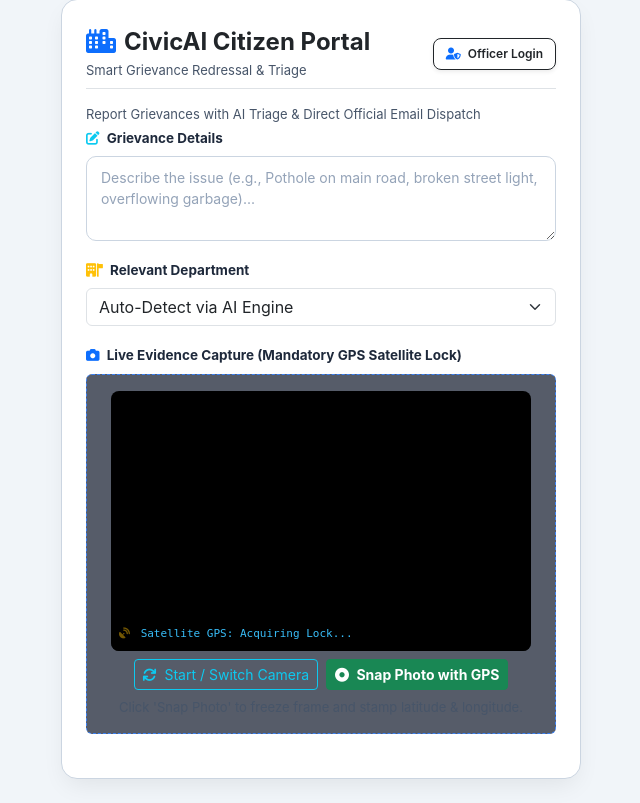
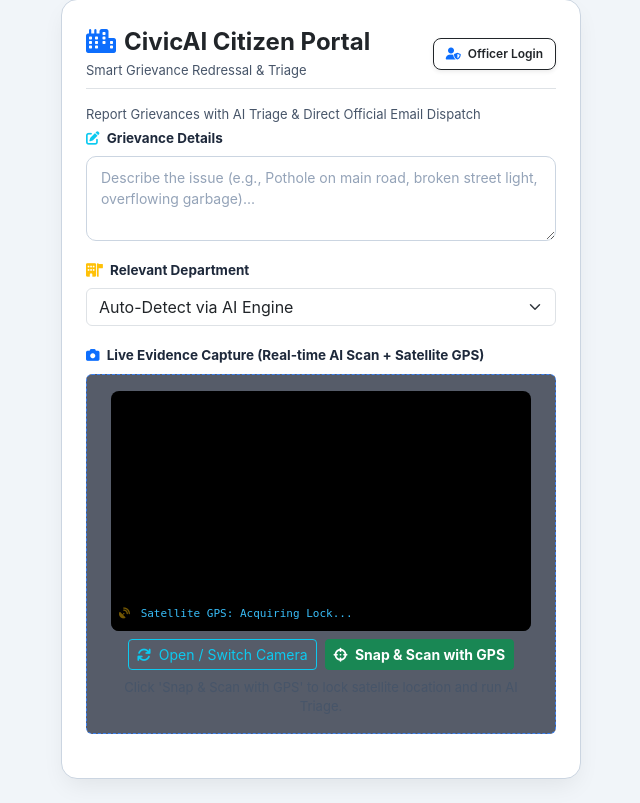
Before and after one commit to RohiVishwa/civic-ai-portal, a Flask app: page / in a window 1280 px wide. Shown: the part 25-828 px from the top of the page, without its empty margins (319-959 px from the left). Run offline with Flask 3, Linux system fonts and the light colour scheme; data comes from the database, SQL or seed files in the repository.

Commit message:
Preserve AI vision analysis while capturing live camera with satellite coordinates

```diff
--- a/templates/index.html
+++ b/templates/index.html
@@ -161,16 +161,19 @@
 
 
 
-<!-- Live Evidence Camera with Satellite GPS Coordinates -->
+
+
+
+<!-- Live Evidence Camera + AI Analysis Pipeline -->
 <div class="mb-3">
     <label class="form-label small fw-bold text-white">
-        <i class="fa-solid fa-camera text-primary me-1"></i> Live Evidence Capture (Mandatory GPS Satellite Lock)
+        <i class="fa-solid fa-camera text-primary me-1"></i> Live Evidence Capture (Real-time AI Scan + Satellite GPS)
     </label>
 
     <div class="p-3 rounded" style="background: rgba(15, 23, 42, 0.7); border: 1px dashed #3b82f6;">
         <!-- Live Video Viewfinder -->
         <div class="position-relative mb-2" style="max-width: 420px; margin: 0 auto; border-radius: 8px; overflow: hidden; background: #000;">
-            <video id="liveFeed" autoplay playsinline style="width: 100%; height: 260px; object-fit: cover; display: block;"></video>
+            <video id="liveFeed" autoplay playsinline style="width: 100%; height: 240px; object-fit: cover; display: block;"></video>
             <canvas id="photoCanvas" style="display: none;"></canvas>
 
             <!-- Live Coordinate HUD Overlay -->
@@ -183,21 +186,23 @@
 
         <div class="d-flex justify-content-center gap-2 mb-2">
             <button type="button" class="btn btn-sm btn-outline-info" onclick="initLiveCamera()">
-                <i class="fa-solid fa-arrows-rotate me-1"></i> Start / Switch Camera
+                <i class="fa-solid fa-arrows-rotate me-1"></i> Open / Switch Camera
             </button>
             <button type="button" class="btn btn-sm btn-success fw-bold" onclick="captureLiveEvidence()">
-                <i class="fa-solid fa-circle-dot me-1"></i> Snap Photo with GPS
+                <i class="fa-solid fa-crosshairs me-1"></i> Snap & Scan with GPS
             </button>
         </div>
 
+        <!-- Hidden Real File Input that Flask AI Engine reads -->
+        <input type="file" name="damage_media" id="damageMediaInput" style="display: none;" required>
+
         <div id="snapStatus" class="text-center small text-secondary mt-1">
-            Click 'Snap Photo' to freeze frame and stamp latitude & longitude.
+            Click 'Snap & Scan with GPS' to lock satellite location and run AI Triage.
         </div>
     </div>
 </div>
 
-<!-- Hidden inputs sent directly to Flask backend -->
-<input type="hidden" name="captured_image_data" id="capturedImageData">
+<!-- Hidden inputs for backend coordinates -->
 <input type="hidden" name="location" id="locationInput">
 <input type="hidden" name="latitude" id="latitudeInput">
 <input type="hidden" name="longitude" id="longitudeInput">
@@ -206,16 +211,13 @@
 let streamTrack = null;
 let currentLat = null;
 let currentLng = null;
-let gpsLocked = false;
 
-// 1. Acquire high-accuracy GPS coordinates continuously
 function trackGpsSatellite() {
     if ("geolocation" in navigator) {
         navigator.geolocation.watchPosition(
             function(pos) {
                 currentLat = pos.coords.latitude.toFixed(6);
                 currentLng = pos.coords.longitude.toFixed(6);
-                gpsLocked = true;
 
                 document.getElementById('latitudeInput').value = currentLat;
                 document.getElementById('longitudeInput').value = currentLng;
@@ -239,7 +241,6 @@ function trackGpsSatellite() {
     }
 }
 
-// 2. Launch Camera Stream
 async function initLiveCamera() {
     try {
         if (streamTrack) {
@@ -254,18 +255,18 @@ async function initLiveCamera() {
         video.srcObject = stream;
         trackGpsSatellite();
     } catch (err) {
-        alert("Camera access denied or unavailable: " + err.message);
+        console.log("Camera trigger info: " + err.message);
     }
 }
 
-// 3. Snap photo with stamped coordinates
 function captureLiveEvidence() {
     const video = document.getElementById('liveFeed');
     const canvas = document.getElementById('photoCanvas');
     const status = document.getElementById('snapStatus');
 
     if (!video.videoWidth) {
-        alert("Please start the camera first.");
+        alert("Camera start ho raha hai, kripya 1 second rukein...");
+        initLiveCamera();
         return;
     }
 
@@ -273,22 +274,26 @@ function captureLiveEvidence() {
     canvas.height = video.videoHeight;
     const ctx = canvas.getContext('2d');
 
-    // Draw current camera frame
+    // Draw current frame
     ctx.drawImage(video, 0, 0, canvas.width, canvas.height);
 
-    // Overlay GPS coordinates badge onto the canvas image itself
+    // Overlay GPS coordinates directly on image
     ctx.fillStyle = "rgba(0, 0, 0, 0.75)";
-    ctx.fillRect(0, canvas.height - 50, canvas.width, 50);
-    ctx.font = "20px Monospace";
+    ctx.fillRect(0, canvas.height - 45, canvas.width, 45);
+    ctx.font = "18px Monospace";
     ctx.fillStyle = "#38bdf8";
-    const stamp = `LAT: ${currentLat || 'N/A'} | LNG: ${currentLng || 'N/A'} | ${new Date().toISOString()}`;
-    ctx.fillText(stamp, 20, canvas.height - 18);
+    const stamp = `LAT: ${currentLat || 'N/A'} | LNG: ${currentLng || 'N/A'} | CIVIC-AI LIVE EVIDENCE`;
+    ctx.fillText(stamp, 15, canvas.height - 16);
 
-    // Export base64 data for upload
-    const base64Data = canvas.toDataURL('image/jpeg', 0.9);
-    document.getElementById('capturedImageData').value = base64Data;
+    // Convert Canvas to Blob and attach to damage_media file input so Flask AI reads it
+    canvas.toBlob(function(blob) {
+        const file = new File([blob], `evidence_${Date.now()}.jpg`, { type: "image/jpeg" });
+        const dataTransfer = new DataTransfer();
+        dataTransfer.items.add(file);
+        document.getElementById('damageMediaInput').files = dataTransfer.files;
 
-    status.innerHTML = `<span class="text-success fw-bold"><i class="fa-solid fa-circle-check me-1"></i> Evidence Captured! Lat: ${currentLat}, Lng: ${currentLng} locked.</span>`;
+        status.innerHTML = `<span class="text-success fw-bold"><i class="fa-solid fa-circle-check me-1"></i> Image & Coordinates Stamped! Ready for AI Analysis.</span>`;
+    }, 'image/jpeg', 0.95);
 }
 
 window.addEventListener('DOMContentLoaded', () => {
```
